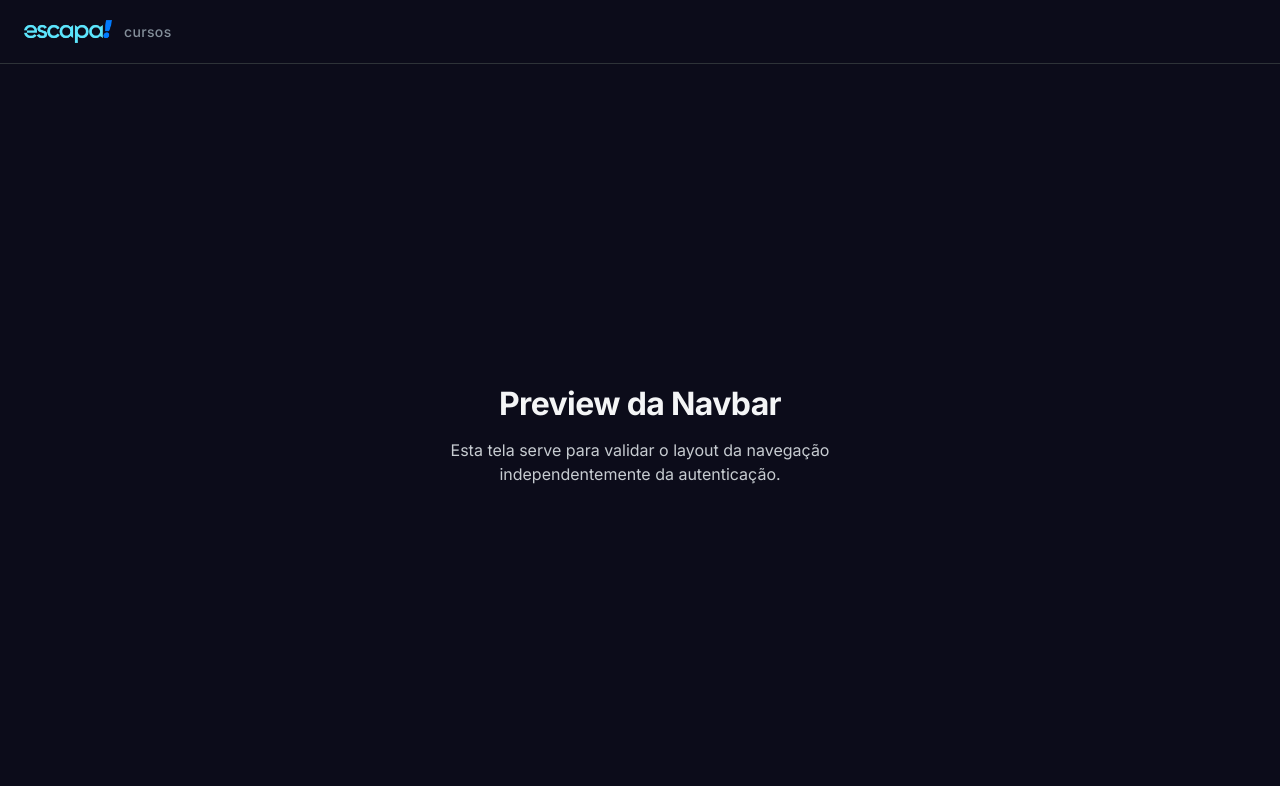
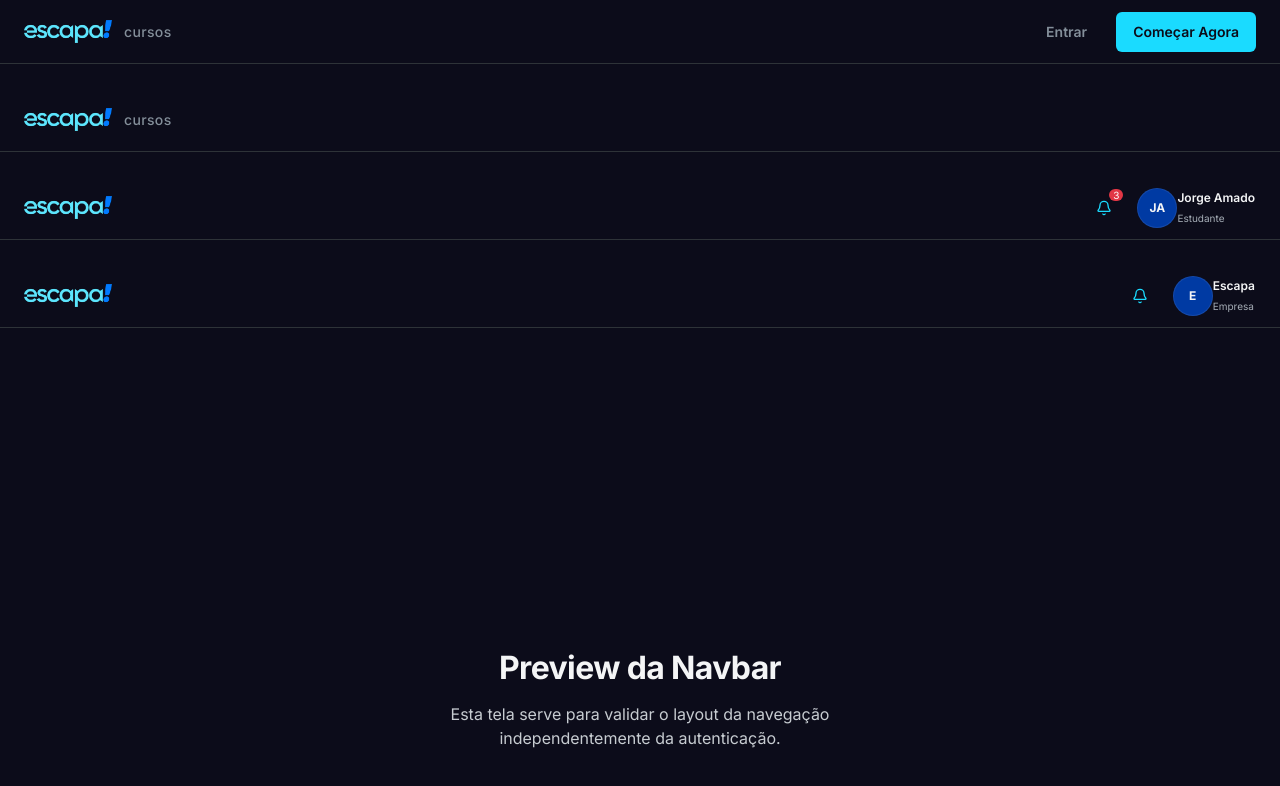
Before and after one commit to AGES-ESCAPA/Frontend, a React (Vite) app: page /preview-navbar in a window 1280 px wide. Shown: the top 786 px of the page. Built offline with nearby package versions, Linux system fonts and the light colour scheme.

Commit message:
feat: integrate Navbar across application

```diff
--- a/src/pages/Home/Home.tsx
+++ b/src/pages/Home/Home.tsx
@@ -1,4 +1,5 @@
 import { SearchBar } from '@components/ui';
+import { Navbar } from '@components/layout/Navbar/Navbar';
 import { useState } from 'react';
 import styles from './Home.module.css';
 
@@ -57,16 +58,7 @@ export const Home = () => {
 
   return (
     <div className={styles.pageShell}>
-      <header className={styles.topbar}>
-        <div className={styles.brandGroup}>
-          <span className={styles.brand}>escapa!</span>
-          <span className={styles.brandSecondary}>| cursos</span>
-        </div>
-
-        <a href="/login" className={styles.enterButton} aria-label="Acessar a plataforma">
-          Entrar
-        </a>
-      </header>
+      <Navbar state="noAuth" />
 
       <main className={styles.mainContent}>
         <section className={styles.sectionContainer}>
--- a/src/pages/Login/Login.tsx
+++ b/src/pages/Login/Login.tsx
@@ -1,30 +1,34 @@
+import { Navbar } from '@components/layout/Navbar/Navbar';
+
 export const Login = () => {
   return (
+    <div style={{ minHeight: '100vh', background: 'var(--color-surface)' }}>
+      <Navbar state="register" />
       <main
         style={{
-        minHeight: '100vh',
+          minHeight: 'calc(100vh - 4rem)',
           display: 'flex',
           alignItems: 'center',
           justifyContent: 'center',
-        background: 'var(--color-surface)',
           color: 'var(--color-text-primary)',
           fontFamily: 'var(--font-family-base)',
         }}
       >
         <div
           style={{
-          padding: '2rem 3rem',
-          borderRadius: '1rem',
+            padding: 'var(--space-8) var(--space-12)',
+            borderRadius: 'var(--radius-xl)',
             background: 'var(--color-surface-raised)',
             border: '1px solid var(--color-border)',
             textAlign: 'center',
           }}
         >
-        <h1 style={{ fontSize: 'var(--text-h3)', marginBottom: '0.75rem' }}>Login</h1>
+          <h1 style={{ fontSize: 'var(--text-h3)', marginBottom: 'var(--space-3)' }}>Login</h1>
           <p style={{ color: 'var(--color-text-secondary)' }}>
             Página de autenticação em desenvolvimento.
           </p>
         </div>
       </main>
+    </div>
   );
 };
--- a/src/pages/PreviewNavbar/PreviewNavbar.tsx
+++ b/src/pages/PreviewNavbar/PreviewNavbar.tsx
@@ -10,7 +10,16 @@ export const PreviewNavbar = () => {
         fontFamily: 'var(--font-family-base)',
       }}
     >
-      <Navbar />
+      <div style={{ display: 'grid', gap: 'var(--space-6)' }}>
+        <Navbar state="noAuth" />
+        <Navbar state="register" />
+        <Navbar
+          state="user"
+          user={{ name: 'Jorge Amado', role: 'Estudante' }}
+          notificationsCount={3}
+        />
+        <Navbar state="company" user={{ name: 'Escapa', role: 'Empresa' }} />
+      </div>
 
       <div
         style={{
```
Lines whose indentation alone changed are shown as unchanged.
